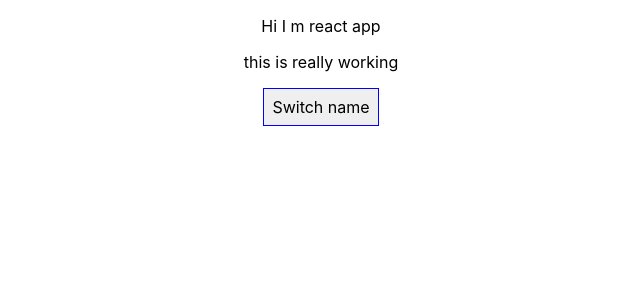
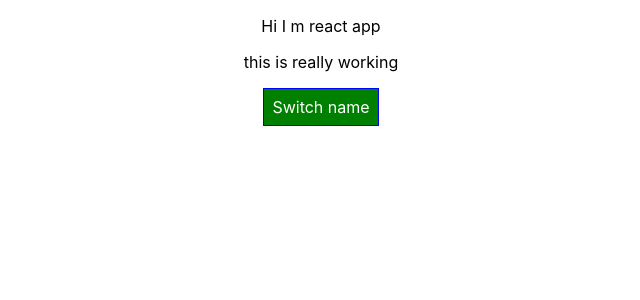
Before and after one commit to divya-kumar-23/react-complete-guide, a React (Create React App) app: page / in a window 1280 px wide. Shown: the top 300 px of the page, without its empty margins (319-959 px from the left). Built offline with nearby package versions, Linux system fonts and the light colour scheme.

Commit message:
62 finally working

```diff
--- a/src/App.js
+++ b/src/App.js
@@ -37,7 +37,8 @@ class App extends Component {
   }
   render() {
     const style={
-        backgroungColor:'white',
+        backgroundColor:'green',
+        color:'white',
         font:'inherit',
         border:'1px solid blue',
         padding:'8px'
@@ -60,6 +61,7 @@ class App extends Component {
 
         </div>
       );
+      style.backgroundColor='red';
     }
     return (
       <div className="App">
```
